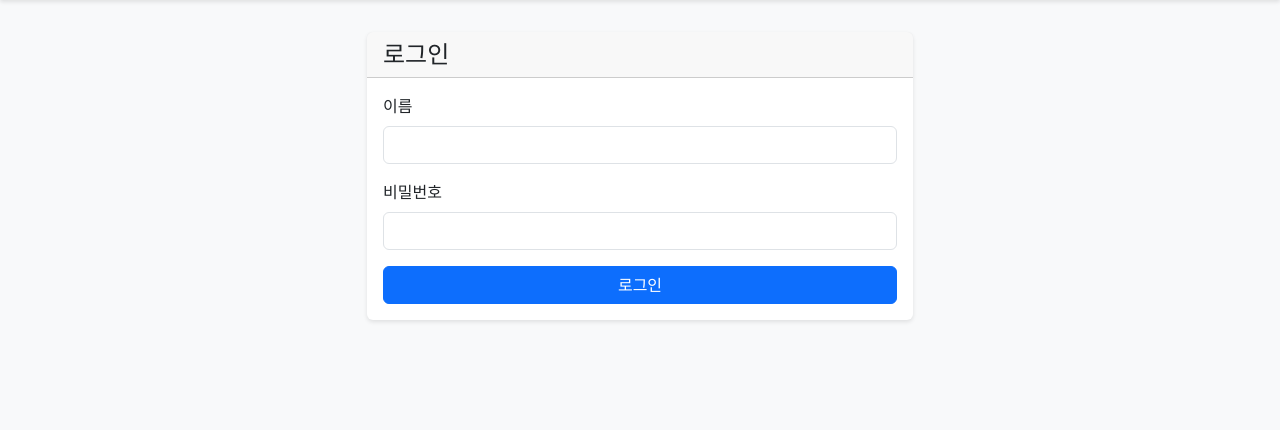
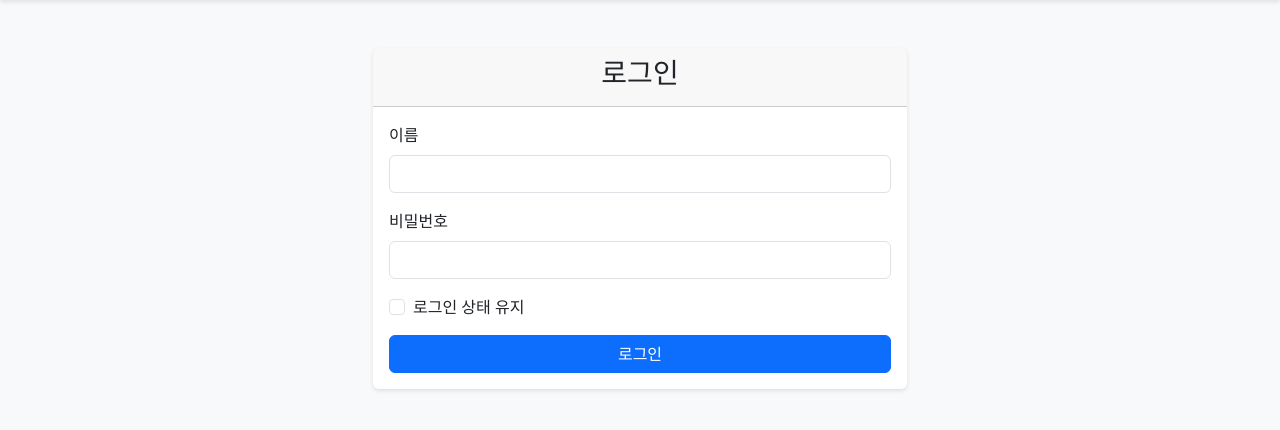
Before and after one commit to javamain87/web_python, a Flask app: page /login in a window 1280 px wide. Shown: the part 56-486 px from the top of the page. Run offline with Flask 2, Linux system fonts and the light colour scheme.

Commit message:
Change login to use username instead of email

```diff
--- /dev/null
+++ b/app/forms.py
@@ -0,0 +1,27 @@
+from flask_wtf import FlaskForm
+from wtforms import StringField, PasswordField, BooleanField, SubmitField
+from wtforms.validators import DataRequired, Length, Email, EqualTo, ValidationError
+from app.models import User
+
+class LoginForm(FlaskForm):
+    username = StringField('이름', validators=[DataRequired()])
+    password = PasswordField('비밀번호', validators=[DataRequired()])
+    remember_me = BooleanField('로그인 상태 유지')
+    submit = SubmitField('로그인')
+
+class RegistrationForm(FlaskForm):
+    username = StringField('이름', validators=[DataRequired(), Length(min=2, max=20)])
+    email = StringField('이메일', validators=[DataRequired(), Email()])
+    password = PasswordField('비밀번호', validators=[DataRequired()])
+    password2 = PasswordField('비밀번호 확인', validators=[DataRequired(), EqualTo('password')])
+    submit = SubmitField('가입')
+
+    def validate_username(self, username):
+        user = User.query.filter_by(username=username.data).first()
+        if user is not None:
+            raise ValidationError('이미 사용 중인 이름입니다.')
+
+    def validate_email(self, email):
+        user = User.query.filter_by(email=email.data).first()
+        if user is not None:
+            raise ValidationError('이미 사용 중인 이메일입니다.')
--- a/app/routes/auth.py
+++ b/app/routes/auth.py
@@ -4,42 +4,32 @@ from app.models import User, Link, UserType
 from app import db
 from werkzeug.security import generate_password_hash, check_password_hash
 import uuid
+from werkzeug.urls import url_parse
+from app.forms import LoginForm, RegistrationForm
 
 bp = Blueprint('auth', __name__)
 
 @bp.route('/login', methods=['GET', 'POST'])
 def login():
     if current_user.is_authenticated:
-        if current_user.is_admin:
-            return redirect(url_for('admin.index'))
-        elif current_user.user_type == 'applicant':
-            return redirect(url_for('applicant.index'))
-        else:
-            return redirect(url_for('worker.index'))
-
-    if request.method == 'POST':
-        username = request.form.get('username')  # 이메일 대신 이름으로 변경
-        password = request.form.get('password')
-        user = User.query.filter_by(username=username).first()  # 이메일 대신 이름으로 검색
-
-        if user and check_password_hash(user.password_hash, password):
-            login_user(user)
-            if user.is_admin:
-                return redirect(url_for('admin.index'))
-            elif user.user_type == 'applicant':
-                return redirect(url_for('applicant.index'))
-            else:
-                return redirect(url_for('worker.index'))
-        else:
+        return redirect(url_for('main.index'))
+    form = LoginForm()
+    if form.validate_on_submit():
+        user = User.query.filter_by(username=form.username.data).first()
+        if user is None or not user.check_password(form.password.data):
             flash('이름 또는 비밀번호가 올바르지 않습니다.', 'error')
-
-    return render_template('auth/login.html')
+            return redirect(url_for('auth.login'))
+        login_user(user, remember=form.remember_me.data)
+        next_page = request.args.get('next')
+        if not next_page or url_parse(next_page).netloc != '':
+            next_page = url_for('main.index')
+        return redirect(next_page)
+    return render_template('auth/login.html', title='로그인', form=form)
 
 @bp.route('/logout')
-@login_required
 def logout():
     logout_user()
-    return redirect(url_for('auth.login'))
+    return redirect(url_for('main.index'))
 
 @bp.route('/register_link/<link_code>', methods=['GET', 'POST'])
 def register_link(link_code):
@@ -81,3 +71,17 @@ def register_link(link_code):
             return render_template('auth/register_link.html', link=link)
 
     return render_template('auth/register_link.html', link=link)
+
+@bp.route('/register', methods=['GET', 'POST'])
+def register():
+    if current_user.is_authenticated:
+        return redirect(url_for('main.index'))
+    form = RegistrationForm()
+    if form.validate_on_submit():
+        user = User(username=form.username.data, email=form.email.data)
+        user.set_password(form.password.data)
+        db.session.add(user)
+        db.session.commit()
+        flash('회원가입이 완료되었습니다. 로그인해주세요.', 'success')
+        return redirect(url_for('auth.login'))
+    return render_template('auth/register.html', title='회원가입', form=form)
--- a/app/templates/auth/login.html
+++ b/app/templates/auth/login.html
@@ -3,26 +3,49 @@
 {% block title %}로그인{% endblock %}
 
 {% block content %}
-<div class="row">
-    <div class="col-md-6 offset-md-3">
+<div class="container mt-5">
+    <div class="row justify-content-center">
+        <div class="col-md-6">
             <div class="card">
                 <div class="card-header">
-                <h4 class="mb-0">로그인</h4>
+                    <h3 class="text-center">로그인</h3>
                 </div>
                 <div class="card-body">
-                <form method="post" action="{{ url_for('auth.login') }}">
+                    <form method="POST" action="{{ url_for('auth.login') }}">
+                        {{ form.hidden_tag() }}
                         <div class="mb-3">
-                        <label for="username" class="form-label">이름</label>
-                        <input type="text" class="form-control" id="username" name="username" required>
+                            {{ form.username.label(class="form-label") }}
+                            {{ form.username(class="form-control") }}
+                            {% if form.username.errors %}
+                                <div class="text-danger">
+                                    {% for error in form.username.errors %}
+                                        <small>{{ error }}</small>
+                                    {% endfor %}
+                                </div>
+                            {% endif %}
                         </div>
                         <div class="mb-3">
-                        <label for="password" class="form-label">비밀번호</label>
-                        <input type="password" class="form-control" id="password" name="password" required>
+                            {{ form.password.label(class="form-label") }}
+                            {{ form.password(class="form-control") }}
+                            {% if form.password.errors %}
+                                <div class="text-danger">
+                                    {% for error in form.password.errors %}
+                                        <small>{{ error }}</small>
+                                    {% endfor %}
                                 </div>
-                    <button type="submit" class="btn btn-primary w-100">로그인</button>
+                            {% endif %}
+                        </div>
+                        <div class="mb-3 form-check">
+                            {{ form.remember_me(class="form-check-input") }}
+                            {{ form.remember_me.label(class="form-check-label") }}
+                        </div>
+                        <div class="d-grid">
+                            {{ form.submit(class="btn btn-primary") }}
+                        </div>
                     </form>
                 </div>
             </div>
         </div>
     </div>
+</div>
 {% endblock %}
```
Lines whose indentation alone changed are shown as unchanged.
